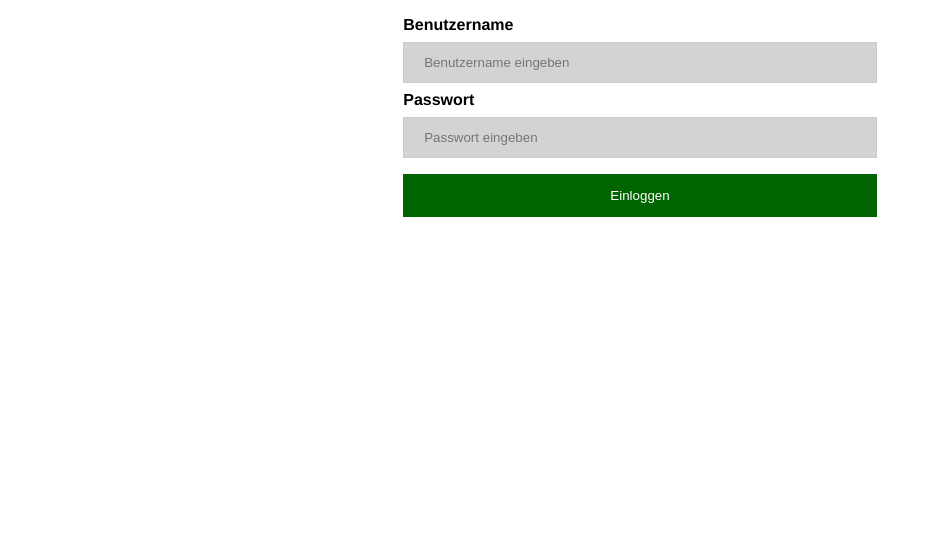
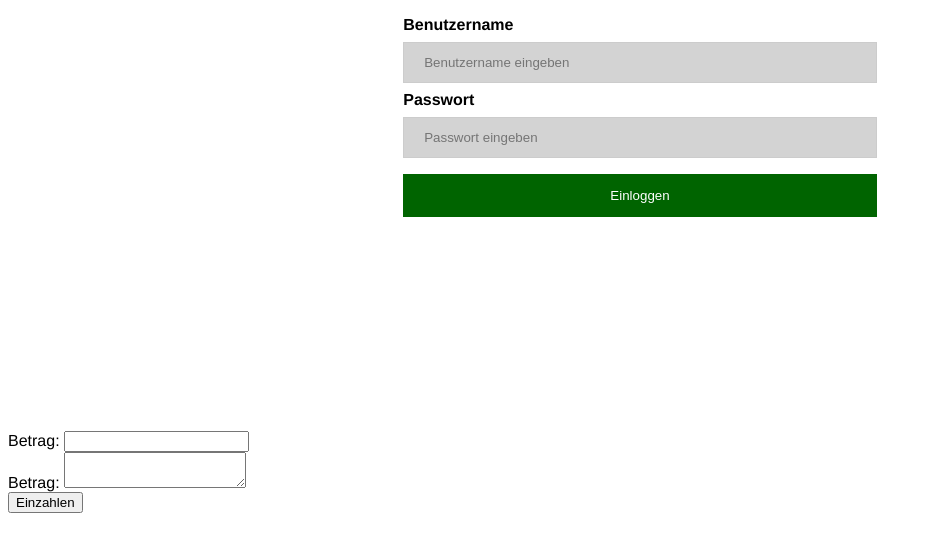
Before and after one commit to jannik93/costsCalculator, a PHP site: page /useCredit.php in a window 1280 px wide. Shown: the part 129-681 px from the top of the page, without its empty margins (0-932 px from the left). Run offline with PHP 8.4, Linux system fonts and the light colour scheme.

Commit message:
formated number values added buy in form

```diff
--- a/useCredit.php
+++ b/useCredit.php
@@ -10,8 +10,21 @@
     </head>
     <body>
 
+         <form action="logics/payInLogic.php" method="post">
+            <div class="form-group" >
+                <label for="co">Betrag:</label>
+                <input type="number" class="form-control" id="co" name="costs" min="1" step="any"/>
+            </div>
+             <div class="form-group" >
+                <label for="com">Betrag:</label>
+                <textarea type="text" class="form-control" id="com" name="comment"></textarea>
+            </div>
+            <input type="submit" class="btn btn-default" value="Einzahlen"/>
+        </form>
 
-    </bod>
+
+
+    </body>
 
 
 </html>
```
Also changed, not shown: history.php (+10 -8 lines).
